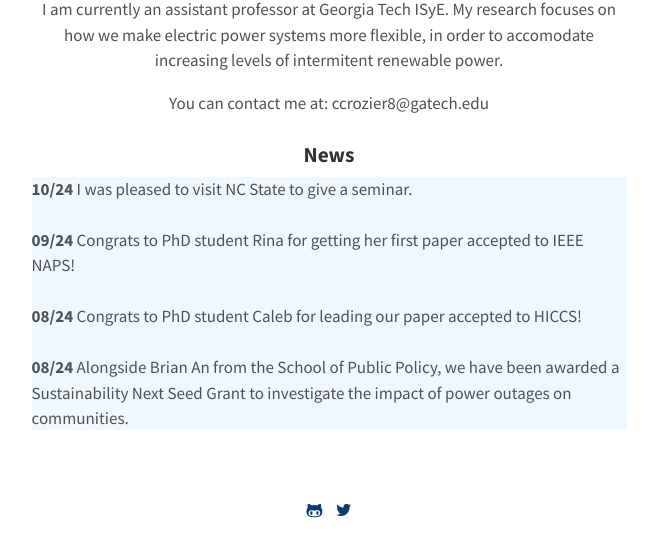
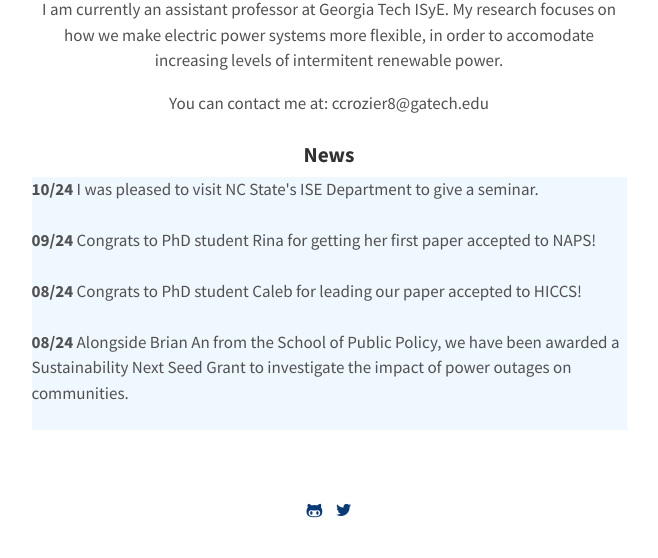
Before and after one commit to constancecrozier/constancecrozier.github.io, a Jekyll site: the page built from index.html, in a window 1280 px wide. Shown: the part 496-1054 px from the top of the page, without its empty margins (311-969 px from the left). Built offline with Jekyll 4.4.1, drawn with Linux system fonts in a browser that asks for light colours; some of the changed lines change nothing that is shown.

Commit message:
Update index.html

```diff
--- a/index.html
+++ b/index.html
@@ -27,13 +27,15 @@
 <center><h3>News</h3></center>
 <div style="overflow: auto; height:190pt; width:100%; background:AliceBlue;">
 
-    <b>10/24</b> I was pleased to visit NC State to give a seminar.<br><br>
+    <b>10/24</b> I was pleased to visit NC State's ISE Department to give a seminar.<br><br>
 
-    <b>09/24</b> Congrats to PhD student Rina for getting her first paper accepted to IEEE NAPS!<br><br>
+    <b>09/24</b> Congrats to PhD student Rina for getting her first paper accepted to NAPS!<br><br>
 
     <b>08/24</b> Congrats to PhD student Caleb for leading our paper accepted to HICCS!<br><br>
 
     <b>08/24</b> Alongside Brian An from the School of Public Policy, we have been awarded a Sustainability Next Seed Grant to investigate the impact of power outages on communities.<br><br>
+
+    <b>07/24</b> I organized a panel at the IEEE PES General Meeting on the Grid Impacts of Transport Electrification.<br><br>
 
     <b>01/24</b> I have joined IEEE Transaction on Energy, Markets, Policy and Regulation as an Associate Editor. <br><br>
 
```
